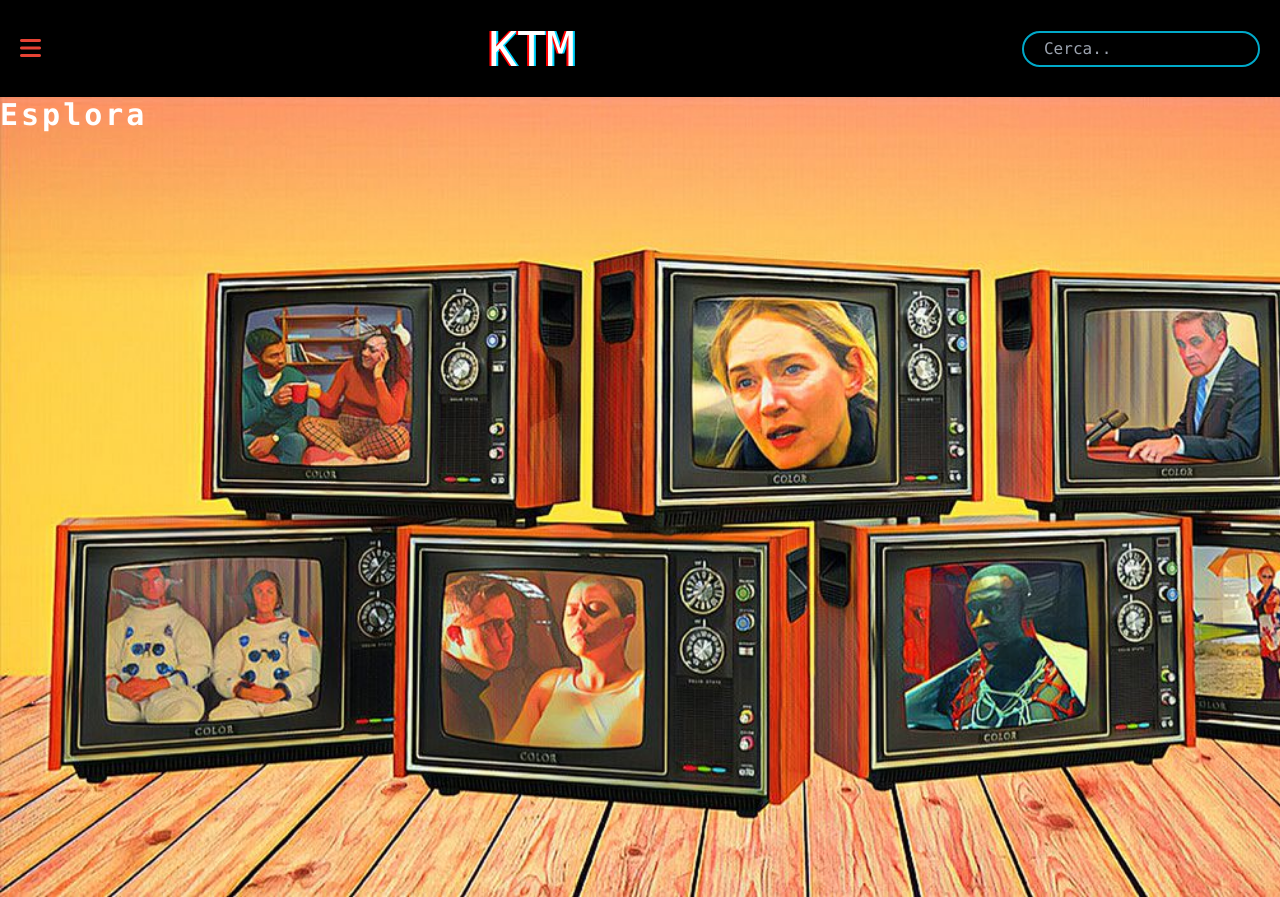
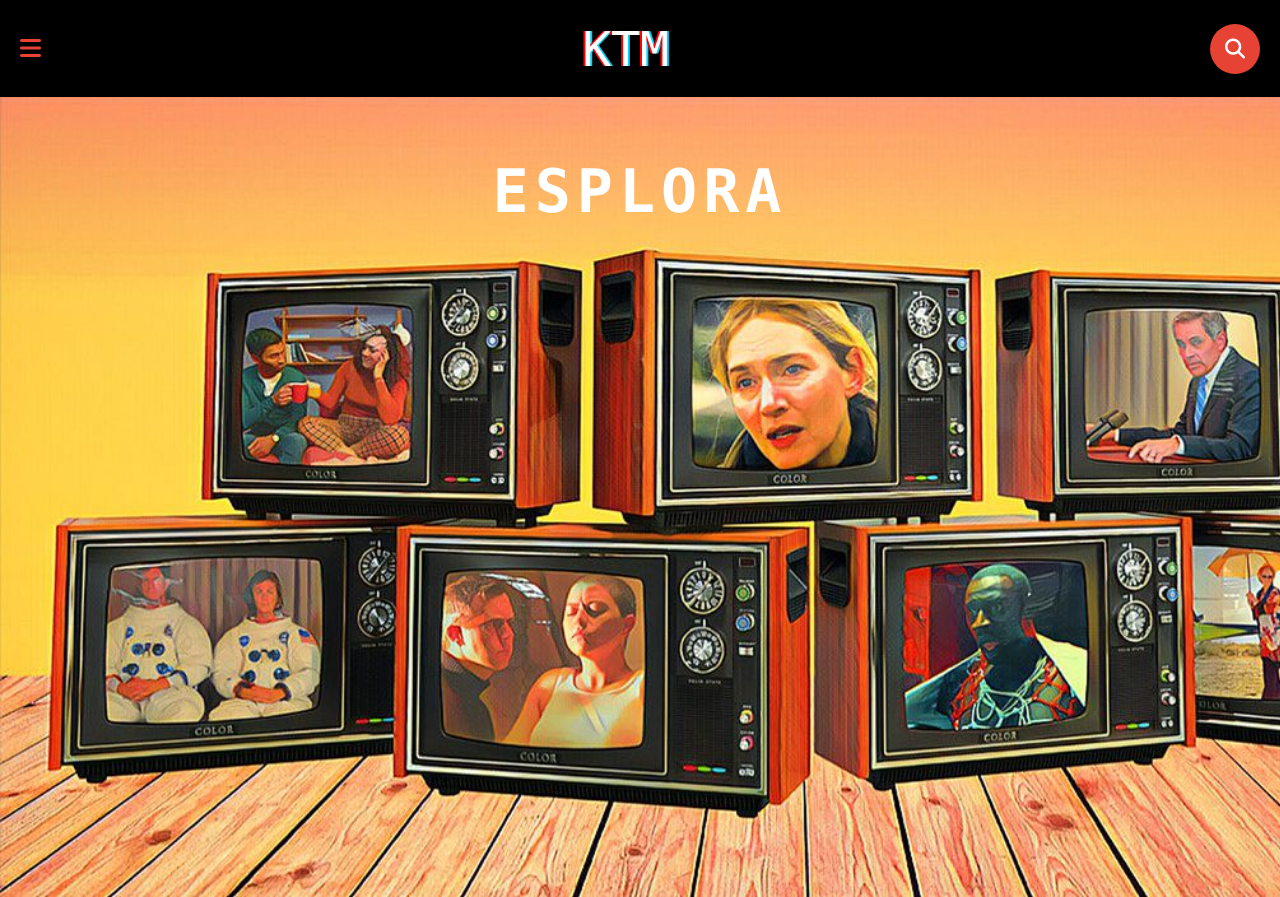
Before and after one commit to Frontendini/progetto_ktm, a website built with Vite: page index.html in a window 1280 px wide. Built offline with nearby package versions, Linux system fonts and the light colour scheme.

Commit message:
cambiata searchbar

```diff
--- a/index.html
+++ b/index.html
@@ -14,18 +14,22 @@
       <i class="fa-solid fa-bars fa-xl my-12 mx-5" style="color: #e64334;"></i>
     </div>
 
-    <!-- <img src="/public/media/logo-ktm.png" alt="" class="p-5"> -->
     <div>
       <h3 class="shadow-nav text-white text-5xl font-mono">KTM</h3>
     </div>
 
-    <input type="text" placeholder="Cerca.."
-      class="bg-transparent text-[#00A9C9] font-mono rounded-full p-1 mx-5 border-[#00A9C9] border-2 pl-5">
+    <div class="search-box mx-5">
+      <button class="btn-search"><i class="fas fa-search"></i></button>
+      <input type="text" class="input-search" placeholder="Type to Search...">
+    </div>
+
+    <!-- <input type="text" placeholder="Cerca.."
+      class="bg-transparent text-[#00A9C9] font-mono rounded-full p-1 mx-5 border-[#00A9C9] border-2 pl-5"> -->
 
   </nav>
-  <header class="bg-black h-screen bg-[url('/media/TV_Shows.jpeg')] bg-no-repeat bg-cover">
+  <header class="bg-black h-screen bg-[url('/media/TV_Shows.jpeg')] bg-no-repeat bg-cover flex justify-center pt-16 uppercase">
 
-    <h1 class="text-3xl font-bold tracking-widest font-mono text-white relative inset-x-0 top-0 justify-center">
+    <h1 class="text-3xl font-bold tracking-widest font-mono text-white relative pb-16 text-6xl">
       Esplora
     </h1>
 
--- a/style.css
+++ b/style.css
@@ -5,3 +5,58 @@
 .shadow-nav {
   text-shadow: -2px 0px 0px #FF0000, 2px 0px 0px #00D6FF;
 }
+
+.search-box{
+  width: fit-content;
+  height: fit-content;
+  position: relative;
+}
+.input-search{
+  height: 50px;
+  width: 50px;
+  border-style: none;
+  padding: 10px;
+  font-size: 12px;
+  letter-spacing: 2px;
+  outline: none;
+  border-radius: 25px;
+  transition: all .5s ease-in-out;
+  background-color: #e64334;
+  padding-right: 40px;
+  color:#fff;
+}
+.input-search::placeholder{
+  color:rgba(255,255,255,.5);
+  font-size: 18px;
+  letter-spacing: 2px;
+  font-weight: 100;
+}
+.btn-search{
+  width: 50px;
+  height: 50px;
+  border-style: none;
+  font-size: 20px;
+  font-weight: bold;
+  outline: none;
+  cursor: pointer;
+  border-radius: 50%;
+  position: absolute;
+  right: 0px;
+  color:#ffffff ;
+  background-color:transparent;
+  pointer-events: painted;
+}
+.btn-search:focus ~ .input-search{
+  width: 300px;
+  border-radius: 0px;
+  background-color: transparent;
+  border-bottom:1px solid rgba(255,255,255,.5);
+  transition: all 500ms cubic-bezier(0, 0.110, 0.35, 2);
+}
+.input-search:focus{
+  width: 300px;
+  border-radius: 0px;
+  background-color: transparent;
+  border-bottom:1px solid rgba(255,255,255,.5);
+  transition: all 500ms cubic-bezier(0, 0.110, 0.35, 2);
+}
```
Also changed, not shown: output.css.
